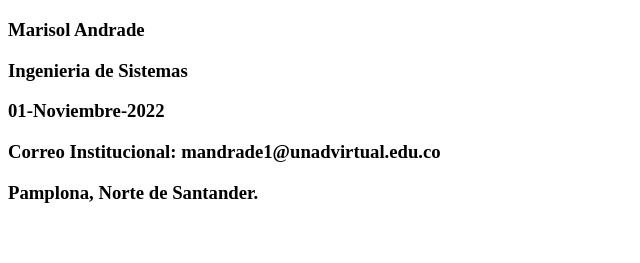
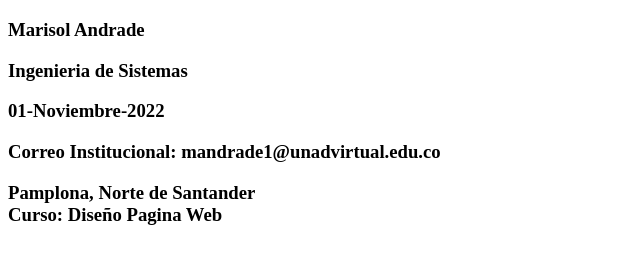
Before and after one commit to marisol1967/DWS-MarisolAndrade, a plain HTML site: page index.html in a window 1280 px wide. Shown: the part 61-324 px from the top of the page, without its empty margins (0-640 px from the left). Drawn offline with Linux system fonts and the light colour scheme.

Commit message:
Update index.html
Mi segunda actualización,, agregando nombre del curso

```diff
--- a/index.html
+++ b/index.html
@@ -13,7 +13,10 @@
         <p>Ingenieria de Sistemas</p>
         <p> 01-Noviembre-2022</p>
         <p> Correo Institucional: mandrade1@unadvirtual.edu.co</p>
-        Pamplona, Norte de Santander.
+        Pamplona, Norte de Santander <br>
+        Curso: Diseño Pagina Web
+
+
 
     </h3>
 </body>
```
